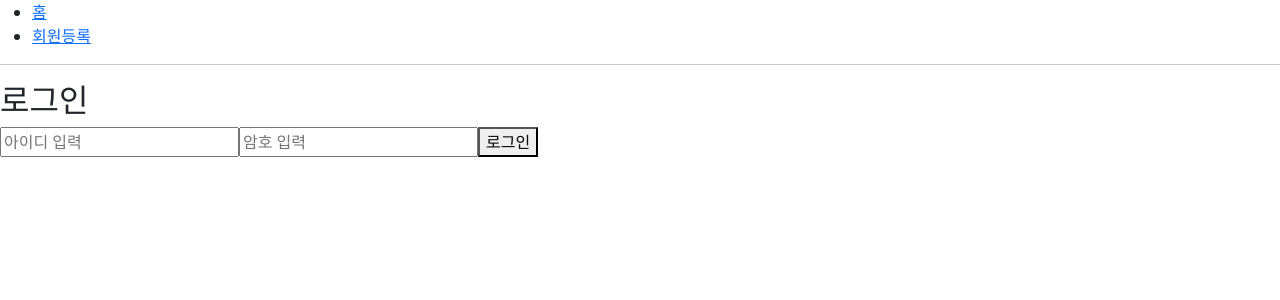
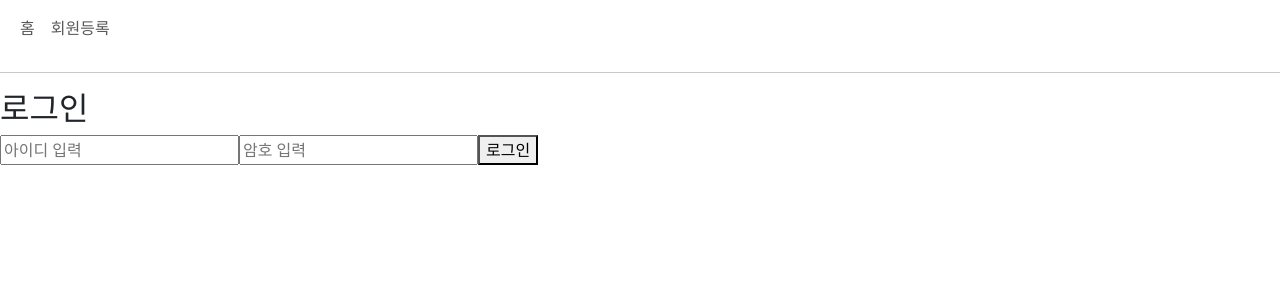
Before and after one commit to nam2626/KH_3DAY, a React (Create React App) app in the folder react/spring-member-app/: page / in a window 1280 px wide. Shown: the top 300 px of the page. Built offline with nearby package versions, Linux system fonts and the light colour scheme.

Commit message:
디자인 적용 및 전체 회원정보 출력

```diff
--- a/react/spring-member-app/src/components/Header.jsx
+++ b/react/spring-member-app/src/components/Header.jsx
@@ -2,15 +2,21 @@ import { Link } from 'react-router-dom';
 
 export default () => {
   return (
-    <nav>
-      <ul>
-        <li>
-          <Link to="/home">홈</Link>
-        </li>
-        <li>
-          <Link to="/register">회원등록</Link>
-        </li>
-      </ul>
+    <nav className="navbar navbar-expand-lg">
+      <div className="container-fluid">
+        <ul className="navbar-nav">
+          <li className="nav-item">
+            <Link className="nav-link" to="/home">
+              홈
+            </Link>
+          </li>
+          <li className="nav-item">
+            <Link className="nav-link" to="/register">
+              회원등록
+            </Link>
+          </li>
+        </ul>
+      </div>
     </nav>
   );
 };
--- a/react/spring-member-app/src/pages/Main.jsx
+++ b/react/spring-member-app/src/pages/Main.jsx
@@ -1,10 +1,12 @@
 import axios from 'axios';
-import { useEffect } from 'react';
+import { useEffect, useState } from 'react';
 export default () => {
+  const [memberList, setMemberList] = useState([]);
   const getMemberList = async () => {
     try {
       const res = await axios.get('http://localhost:9999/member/list');
       console.log(res.data);
+      setMemberList(res.data.list);
     } catch (err) {
       console.log(err);
     }
@@ -15,17 +17,30 @@ export default () => {
   }, []);
 
   return (
-    <div>
-      <table>
+    <div className="container-lg">
+      <table className="table table-hover table-striped">
         <thead>
           <tr>
-            <th>아이디</th>
+            <th className="">아이디</th>
             <th>이름</th>
             <th>닉네임</th>
             <th>비고</th>
           </tr>
         </thead>
-        <tbody></tbody>
+        <tbody>
+          {memberList &&
+            memberList.map((item) => (
+              <tr>
+                <td>{item.id}</td>
+                <td>{item.userName}</td>
+                <td>{item.nickName}</td>
+                <td>
+                  <button className="btn  btn-primary">수정</button>
+                  <button className="btn btn-danger">삭제</button>
+                </td>
+              </tr>
+            ))}
+        </tbody>
       </table>
     </div>
   );
```
